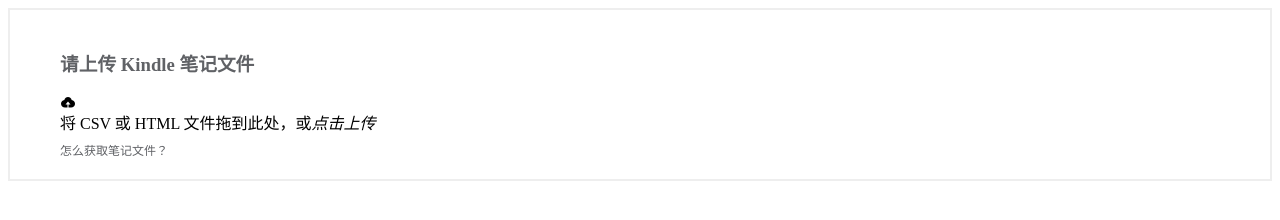
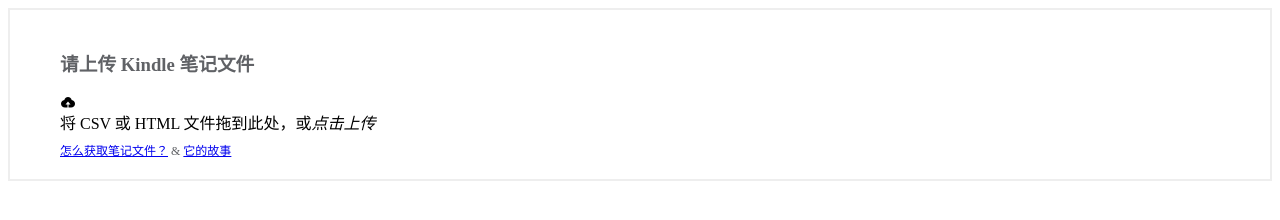
Before and after one commit to pengloo53/kindle2flomo, a plain HTML site: page index.html in a window 1280 px wide. Drawn offline with nearby package versions, Linux system fonts and the light colour scheme.

Commit message:
add help link

```diff
--- a/index.html
+++ b/index.html
@@ -30,7 +30,7 @@
         <el-upload class="upload-demo" drag action="#" :multiple="false" :file-list="fileList" :http-request="parse" :on-change="uploadChange" :on-exceed="exceed" :limit="1">
           <i class="el-icon-upload"></i>
           <div class="el-upload__text">将 CSV 或 HTML 文件拖到此处，或<em>点击上传</em></div>
-          <div class="el-upload__tip" slot="tip">怎么获取笔记文件？</div>
+          <div class="el-upload__tip" slot="tip"><a href="https://mp.weixin.qq.com/s?__biz=MjM5MDQ4NjUwMg==&mid=2649198191&idx=1&sn=95c506dde4a079d2840a91b12ca358a8&chksm=be5734e68920bdf04af5ad5f31d8c40acea17e723b1b0eeaa2d3d47d009a0adc5abca44bc953&token=1351484622&lang=zh_CN#rd">怎么获取笔记文件？</a> & <a href="https://mp.weixin.qq.com/s?__biz=MjM5MDQ4NjUwMg==&mid=2649198220&idx=1&sn=5d0fecf4d3a4ab1469724292dad9797d&chksm=be5734058920bd13ac17f149d7a54dd01b17a066d70f55a813ebb338075b6837f6c6605b255b&token=1351484622&lang=zh_CN#rd">它的故事</a></div>
         </el-upload>
         <div v-if="show">
           <el-divider><i class="el-icon-upload" style="color: #909399"> 导入 FLOMO</i></el-divider>
```
